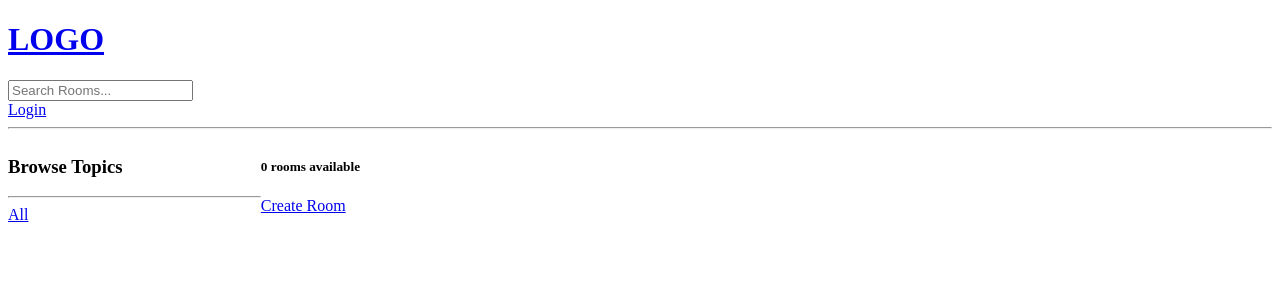
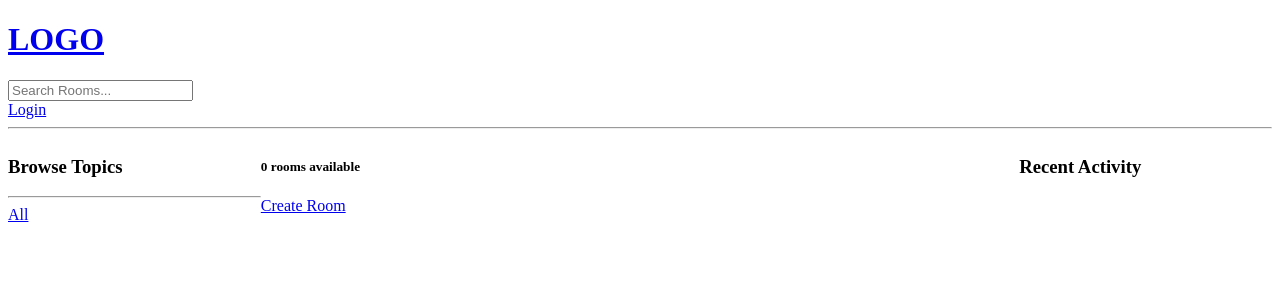
Before and after one commit to quevinrai/studybud, a Django app: page / in a window 1280 px wide. Shown: the top 300 px of the page. Run offline with Django 4.2, Linux system fonts and the light colour scheme; data that the repository does not hold is empty.

Commit message:
Add div block to represent recent activity column

```diff
--- a/base/templates/base/home.html
+++ b/base/templates/base/home.html
@@ -45,6 +45,10 @@
                 </div>
             {% endfor %}
         </div>
+
+        <div>
+            <h3>Recent Activity</h3>
+        </div>
     </div>
 
 {% endblock content %}
```
